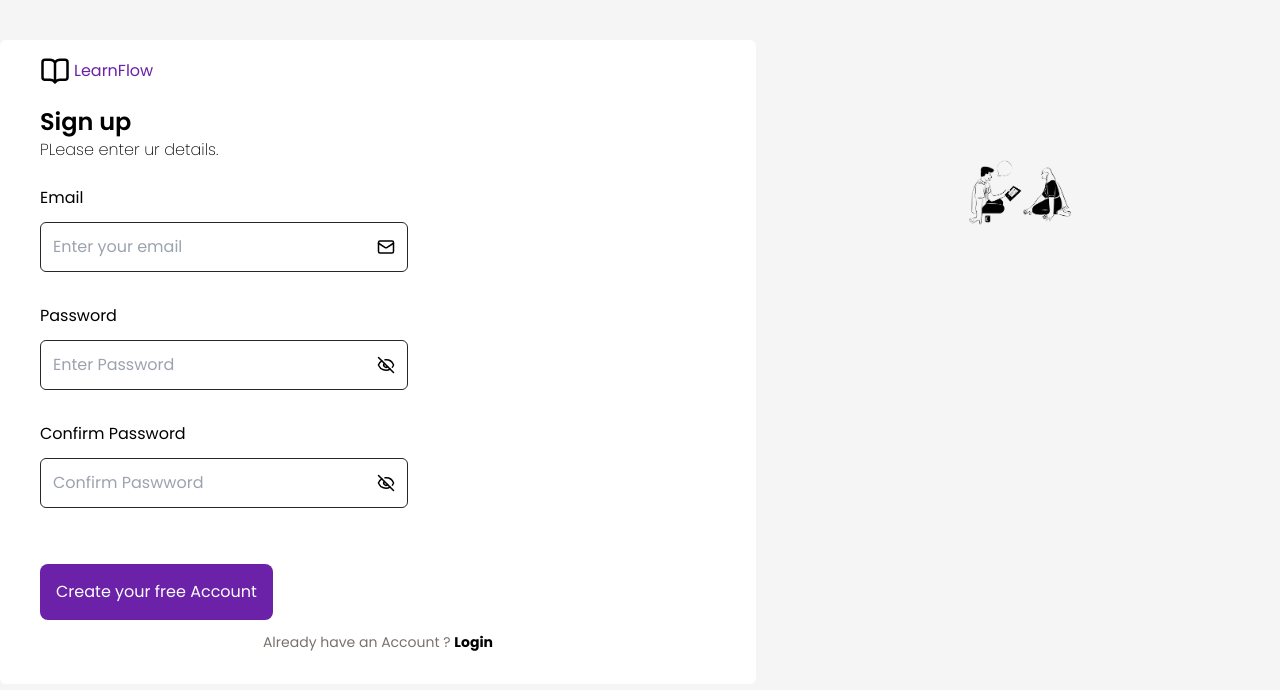
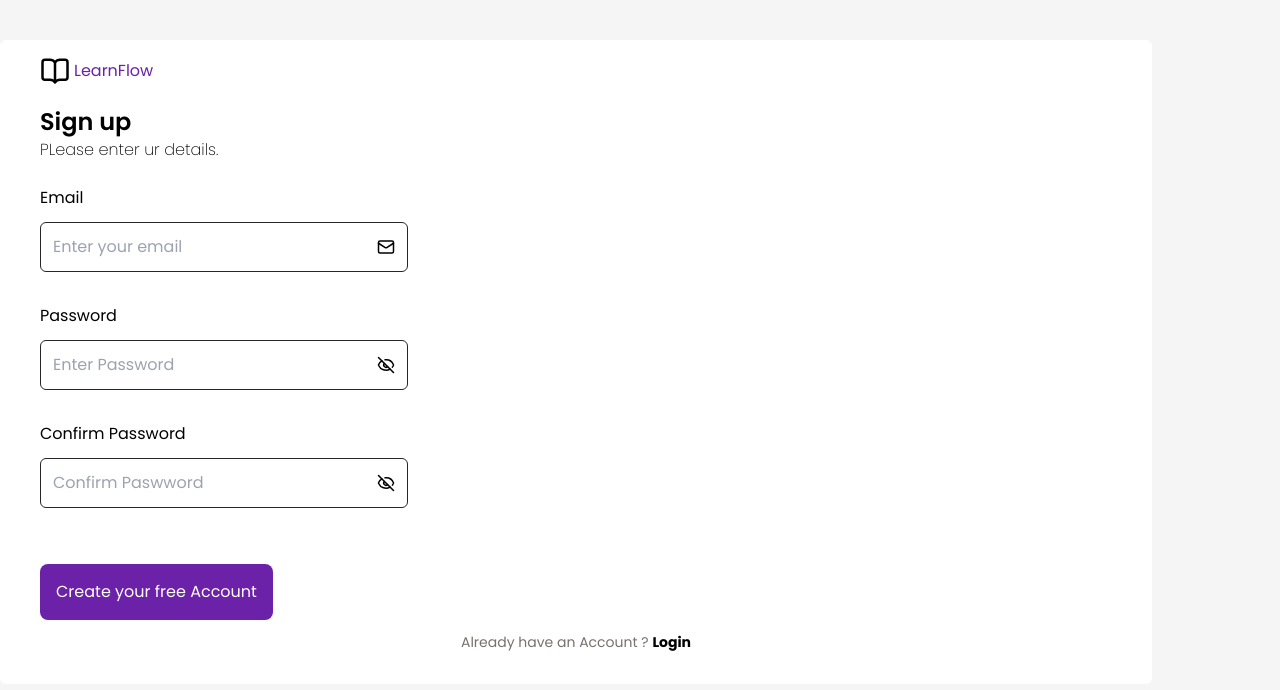
Before and after one commit to Juztice2/LEARNFLOW-MANAGEMENT-SYSTEM, a React (Vite) app: page /Upsign in a window 1280 px wide. Shown: the top 690 px of the page. Built offline with nearby package versions, Linux system fonts and the light colour scheme; no server answers.

Commit message:
Update Upsign.jsx

```diff
--- a/src/components/Upsign.jsx
+++ b/src/components/Upsign.jsx
@@ -88,9 +88,7 @@ import { useAuth } from "../Context/authcontext.jsx";
     </button>
     <p className=" font-poppins justify-self-center mt-3 mb-4  text-stone-500 text-sm ">Already have an Account ? <Link to="/Insign" className="text-black font-bold hover:cursor-pointer">Login</Link></p>
   </form>
-   <div>
-       <img src={smallteam} className="hidden lg:block justify-self-center mt-32 pl-1 w-[32%]"/>
-   </div>
+
  </div>
   )
 }
```
